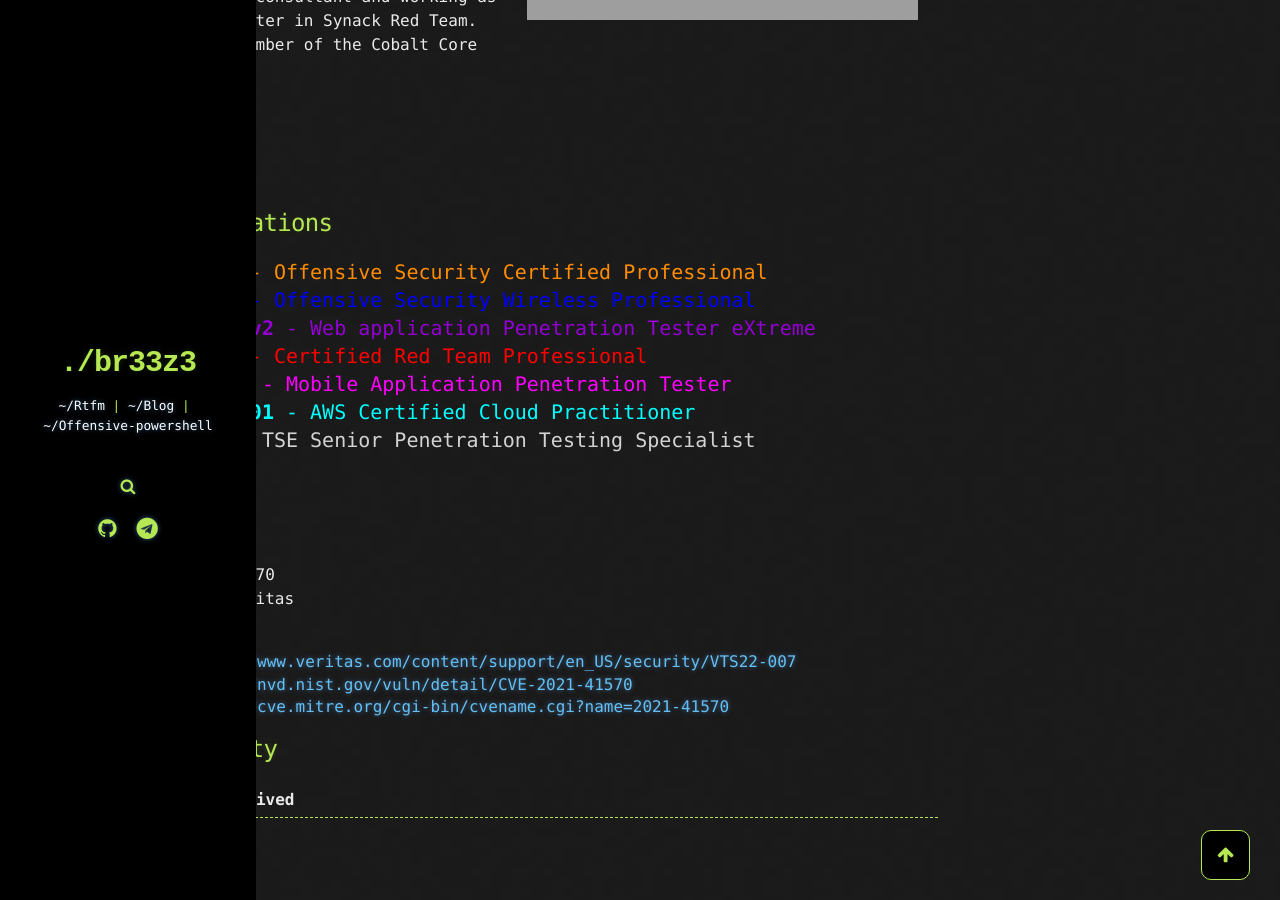
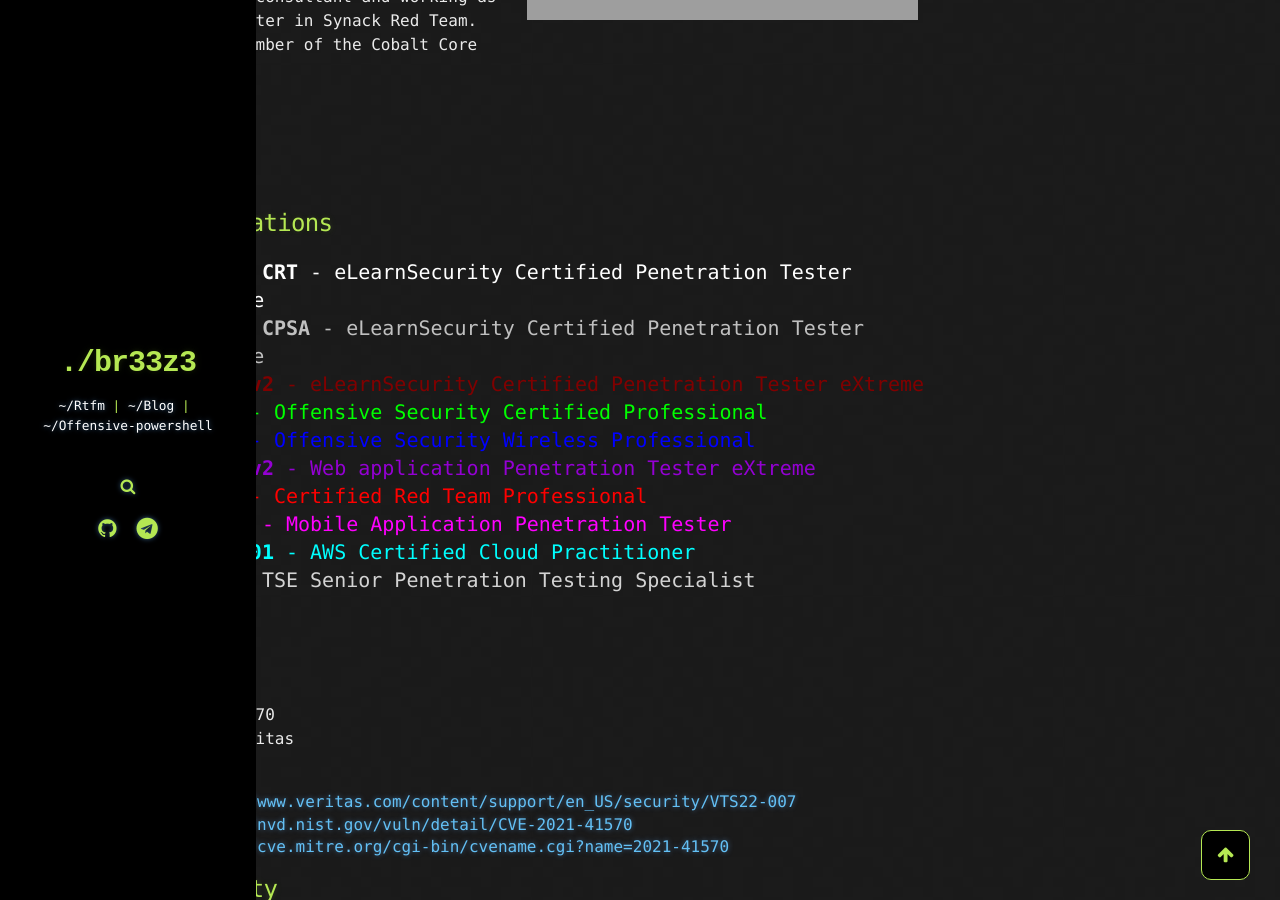
Before and after one commit to br33z3/br33z3.github.io, a Jekyll site: the page built from _pages/index.md, in a window 1280 px wide and 900 px high, scrolled down 468 px. Built offline with Jekyll 4.4.1, drawn with Linux system fonts in a browser that asks for light colours; comment, search, counter and statistics services are not loaded; grey boxes are pictures that could not be loaded.

Commit message:
Update index.md

```diff
--- a/_pages/index.md
+++ b/_pages/index.md
@@ -15,7 +15,10 @@ Currently, he is a full-time consultant and working as a bounty hunter in Synack
 
 
 ## Certifications
-*      &nbsp;<span style="color:DarkOrange; font-size: 20px">**OSCP** - Offensive Security Certified Professional</span><br />
+*      &nbsp;<span style="color:white; font-size: 20px">**CREST CRT** - eLearnSecurity Certified Penetration Tester eXtreme</span><br />
+*      &nbsp;<span style="color:silver; font-size: 20px">**CREST CPSA** - eLearnSecurity Certified Penetration Tester eXtreme</span><br />
+*      &nbsp;<span style="color:maroon; font-size: 20px">**eCPTXv2** - eLearnSecurity Certified Penetration Tester eXtreme</span><br />
+*      &nbsp;<span style="color:lime; font-size: 20px">**OSCP** - Offensive Security Certified Professional</span><br />
 *      &nbsp;<span style="color:Blue; font-size: 20px">**OSWP** - Offensive Security Wireless Professional</span><br />
 *      &nbsp;<span style="color:DarkViolet; font-size: 20px">**eWPTXv2** - Web application Penetration Tester eXtreme</span><br />
 *      &nbsp;<span style="color:Red; font-size: 20px">**CRTP** - Certified Red Team Professional</span><br />
```
